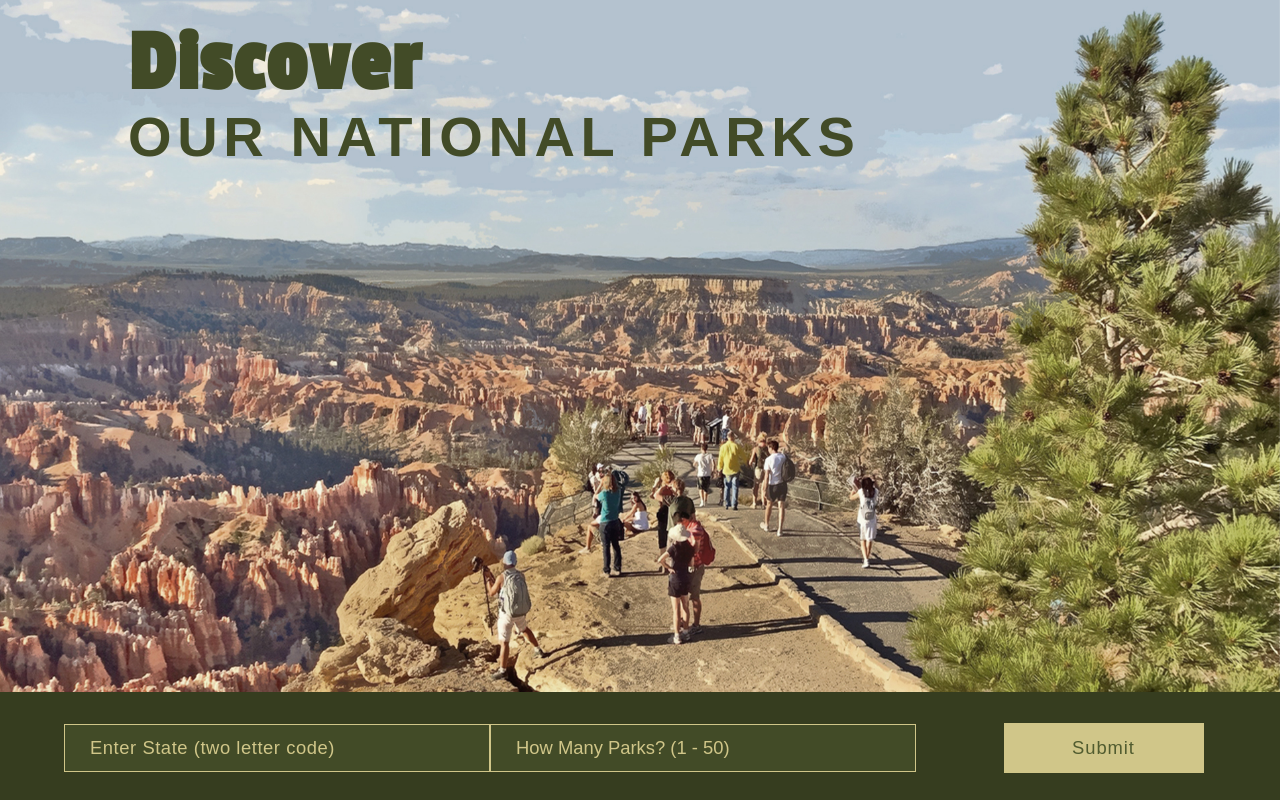
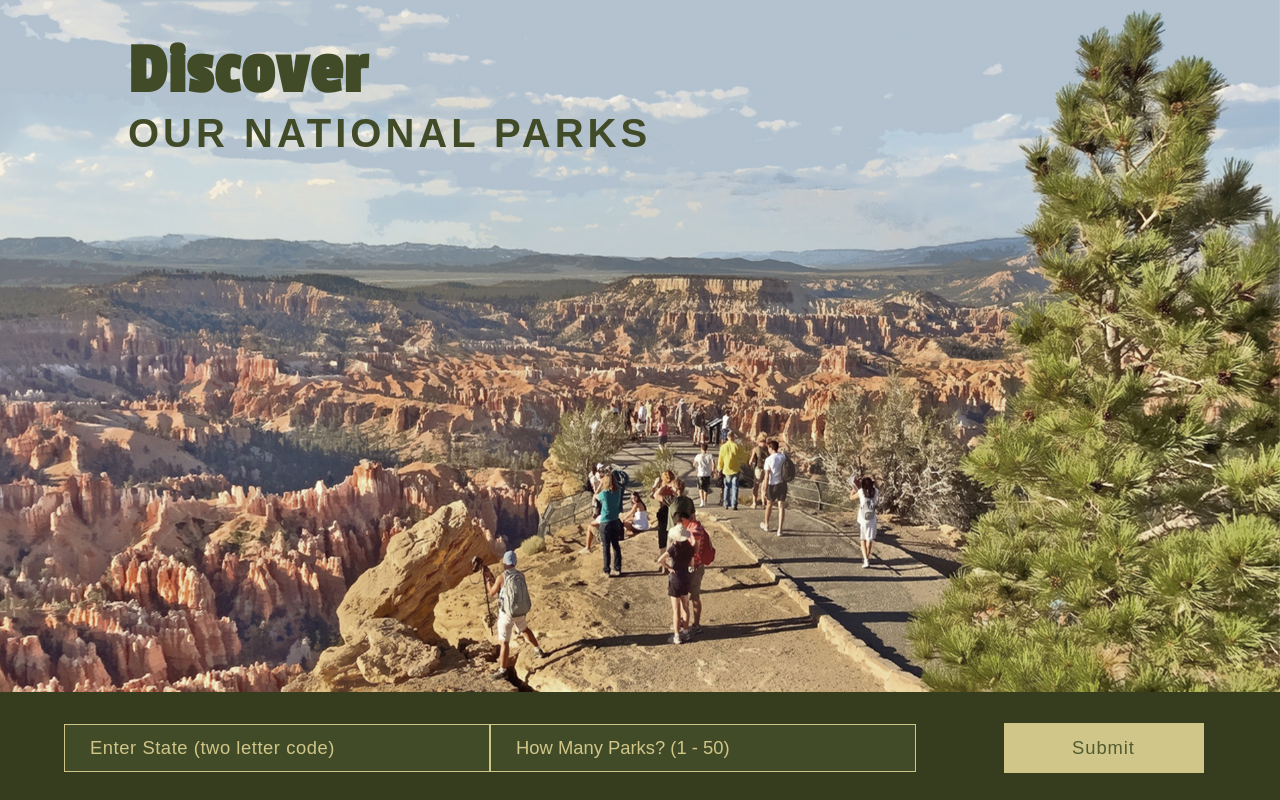
Before and after one commit to Amy-Braswell/find-a-park, a React (Create React App) app: page / in a window 1280 px wide. Built offline with nearby package versions, Linux system fonts and the light colour scheme; a web font is replaced by a local one.

Commit message:
adjusting styling

```diff
--- a/public/index.html
+++ b/public/index.html
@@ -12,7 +12,7 @@
       name="description"
       content="Web site created using create-react-app"
     />
-    <link rel="apple-touch-icon" href="%PUBLIC_URL%/logo192.png" />
+    <link rel="apple-touch-icon" href="%PUBLIC_URL%/favicon.ico" />
     <!--
       manifest.json provides metadata used when your web app is installed on a
       user's mobile device or desktop. See https://developers.google.com/web/fundamentals/web-app-manifest/
--- a/src/App/App.css
+++ b/src/App/App.css
@@ -8,6 +8,9 @@
   display: none;
 }
 
+html, body {
+  overflow-x: hidden;
+}
 
 .hidden {
   display: none;
@@ -17,6 +20,7 @@
   background-image: url("../images/header_img_phone.jpg");
   background-position: 0 30%;
   background-attachment: fixed;
+  background-repeat: none;
   height: calc(100vh - 150px);
   min-height: calc(100vh - 50px);
   max-height: calc(100vh - 50px);
@@ -35,31 +39,26 @@ ul {
 h1 {
   color: #424b27;
   font-family: 'Passion One', cursive;
-  font-size: 5.5em;
-  max-width: 100%;
+  font-size: 4.5em;
   letter-spacing: .03em;
   padding: 2vh 5% 0;
-  margin: 0 5% -2vh;
+  margin: 2vh 5% 0;
   }
 
 h2 {
   color: #424b27;
   font-family: 'Dorsa', sans-serif;
   text-transform: uppercase;
-  font-size: 3.5em;
+  font-size: 2.5em;
   letter-spacing: .1em;
   padding: 0 5%;
   max-width: 100%;
   margin: 0 5%;
 }
 
-.Logo > h1 {
-  position: fixed;
-}
-
-.Logo > h2 {
-  position: fixed;
-  top: 13vh;
+header {
+    position: fixed;
+    width: 100%;
 }
 
 h3 {
@@ -68,9 +67,9 @@ h3 {
   font-size: 1.3em;
 }
 
-h3>span {
+h3 > span {
   font-size: .9em;
-  color: 505a32;
+  color: #505a32;
 }
 
 h4{
@@ -88,6 +87,28 @@ p{
 
   .bg_div {
     background-image: url("../images/header_img.jpg");
-    background-position: 0 30%;
+    background-repeat: none;
+    height: calc(100vh - 15px);
+    min-height: calc(100vh - 15px);
+    max-height: calc(100vh - 15px);
+    overflow-y: hidden;
+    background-size: cover;
   }
+
+  header {
+    position: fixed;
+  }
+
+  /* h1 {
+    font-size: 5.5em;
+    padding: 2vh 0 0;
+    margin: 2vh 5% 0;
+    }
+
+  h2 {
+    font-size: 2.5em;
+    margin: 0 5%;
+    padding: 0;
+  } */
+
 }
--- a/src/Components/Card/Card.css
+++ b/src/Components/Card/Card.css
@@ -26,9 +26,9 @@
   overflow: hidden;
 }
 
-.returned-park-name {
-  width: 100%;
-  padding: 0;
+.returned-park-name,
+.returned-park-name-long {
+  margin: 0;
 }
 
 .returned-park-state,
@@ -39,13 +39,14 @@
 .returned-park-description {
   color: black;
   line-height: 1.5em;
-  margin: 5vh 5% 5vh;
-  height: 24vh;
+  margin: 5vh 5% 10vh;
+  height: 30vh;
 }
 
 .returned-park-link{
   padding: 2vh 5%;
   margin-bottom: -1%;
+  margin-top: 3vh;
 }
 
 .returned-park-link a{
@@ -57,3 +58,14 @@
 footer {
   padding-bottom: 1vh
 }
+
+
+/*************************************** For Tablets and Up *********************************/
+@media (min-width: 1000px){
+  .returned-park-description {
+    color: black;
+    line-height: 1.5em;
+    margin: 5vh 5% 15vh;
+    height: 30vh;
+  }
+}
--- a/src/Components/Card/Card.js
+++ b/src/Components/Card/Card.js
@@ -23,10 +23,10 @@ export default function Card(props){
                     : <h2 data-test='park-name' className='returned-park-name-long'>{name.substring(0,19)}...</h2>
                     }
 
-                    {state.length < 30 ?
+                    {state.length < 26 ?
                     <h3 data-test='park-state' className='returned-park-state'>{state}</h3>
                     :
-                    <h3 data-test='park-state' className='returned-park-state-long'>{state.substring(0,29)}...</h3>
+                    <h3 data-test='park-state' className='returned-park-state-long'>{state.substring(0,25)}...</h3>
                     }
                     <p data-test='park-description' className='returned-park-description'>{description}</p>
 
--- a/src/Components/ResultList/ResultList.css
+++ b/src/Components/ResultList/ResultList.css
@@ -1,10 +1,12 @@
 .result-list {
     position: absolute;
     top: 0;
+    left: 0;
     min-height: 100vh;
     min-width: 100%;
     padding: 5vh 5% 2vh;
     background-color: #d0c689;
+    overflow-x: hidden;
     z-index: 1000;
   }
 
@@ -13,7 +15,7 @@
     z-index: 1000;
     padding: 0 1.5vh 2vh;
     border: 0;
-    margin-left: 85%;
+    margin-left: 87%;
     width: 10%;
 }
 
@@ -34,7 +36,9 @@
 
 /***************************For Tablets and Up****************************/
 @media (min-width: 1000px){
-
+  .close-button {
+    margin-left: 89%;
+  }
   .ul--grid-container{
     grid-template-columns: 33% 33% 33%;
     max-width: 100%;
@@ -44,6 +48,10 @@
 /***************************For Desktops and Up****************************/
 @media (min-width: 1680px){
 
+  .close-button {
+    margin-left: 90.5%;
+  }
+
   .ul--grid-container{
     grid-template-columns: 25% 25% 25% 25%;
   }
```
